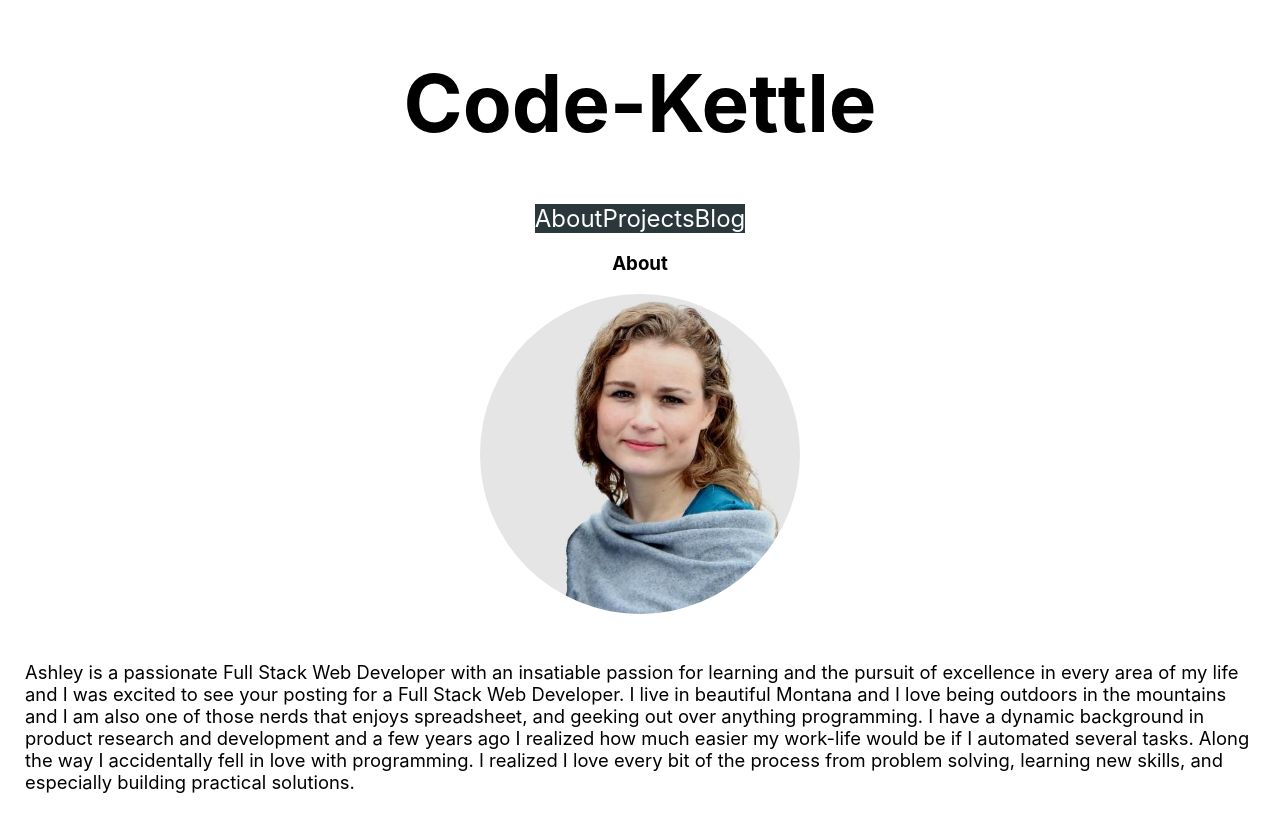
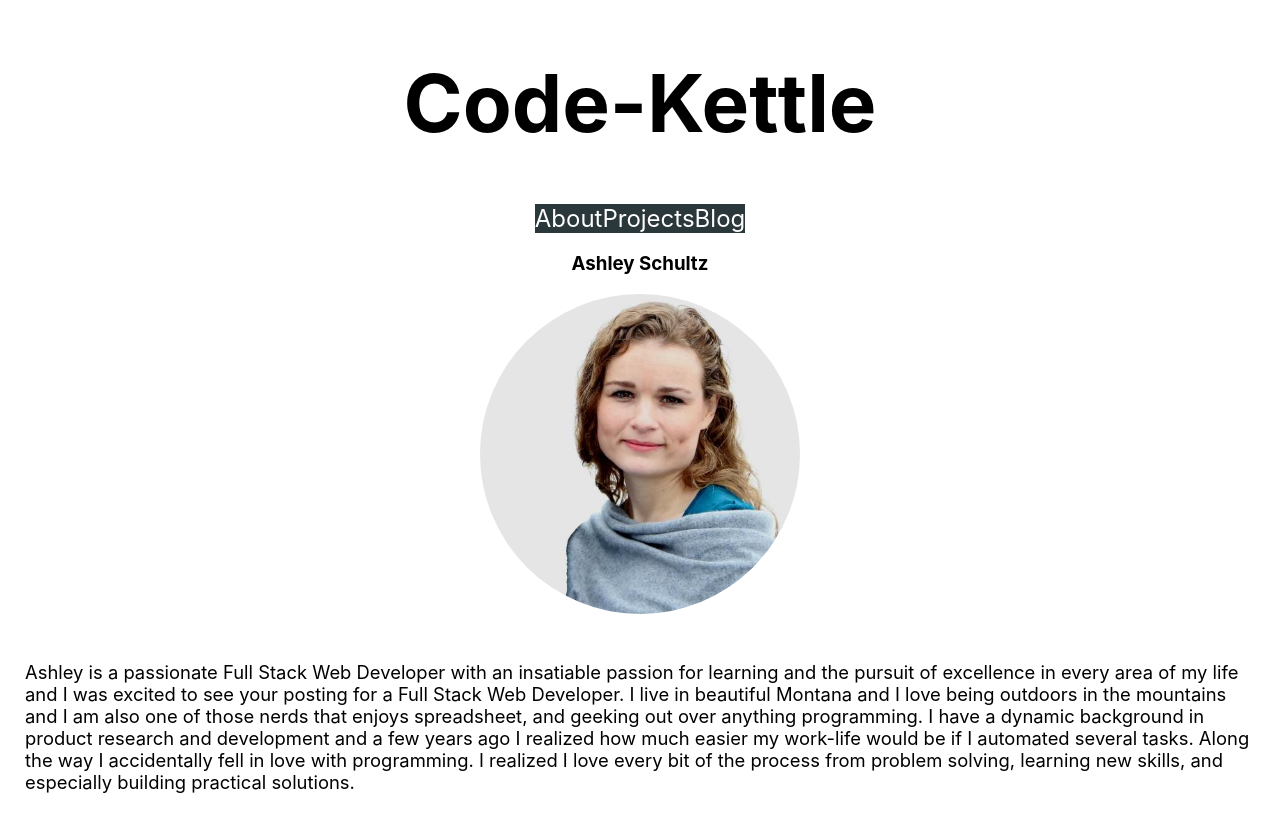
Before and after one commit to ashley3schultz/code-kettle, a React (Create React App) app: page / in a window 1280 px wide. Shown: the top 832 px of the page. Built offline with nearby package versions, Linux system fonts and the light colour scheme.

Commit message:
Update about section

```diff
--- a/src/components/About.js
+++ b/src/components/About.js
@@ -3,7 +3,7 @@ import React from 'react';
 const About = props => {
       return (
         <div className='about'>
-            <h3>About</h3>
+            <h3>Ashley Schultz</h3>
             <img className='profile-pic'
                 src={require('./images/profilepic.jpeg')}
                 alt='profile'
```
